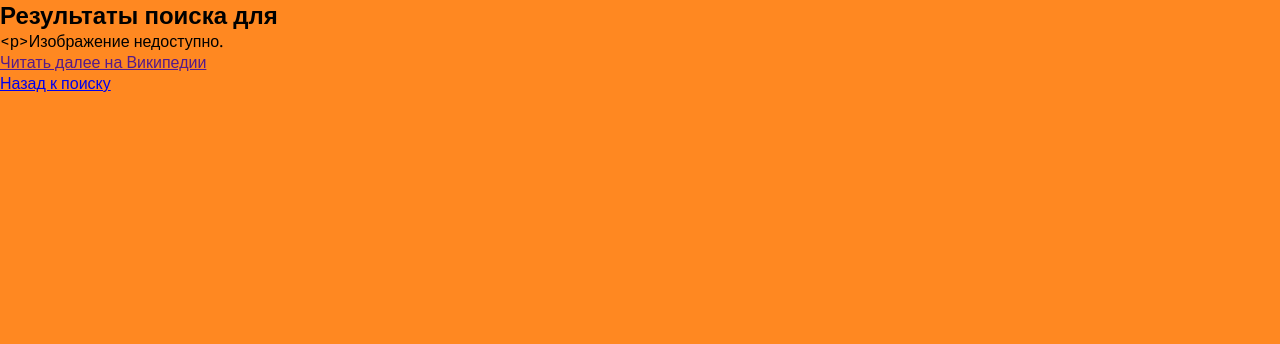
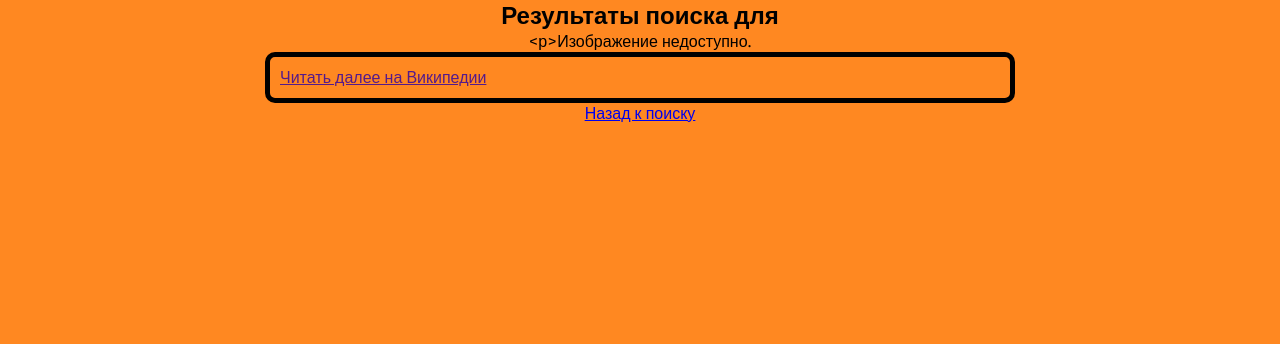
Before and after one commit to yaadtiahh/Zooinfo, a Flask app: template templates/result.html in a window 1280 px wide. Shown: the part 76-420 px from the top of the page. Run offline with Flask 3, Linux system fonts and the light colour scheme; the template is opened without the code that fills it, so the values that code supplies are empty.

Commit message:
сделал дизайн страницы поиска + добавил иконку сайта

```diff
--- a/pars_wiki.py
+++ b/pars_wiki.py
@@ -32,7 +32,7 @@ def wiki_pars_web(animal):
     text = soup_text.find('title')
     photo = soup_photo.find('img')
     photo = photo["src"][2:]
-    info = wikipedia.summary(text, 4)
+    info = wikipedia.summary(text)
     link = f'https://ru.wikipedia.org/wiki/{animal}'
     return photo, link, info
 
--- a/static/css/main.css
+++ b/static/css/main.css
@@ -108,14 +108,14 @@ form {
 }
 
 /* search end */
-
+*{
+ margin: 0;
+ padding: 0;
+}
 
 /* BG start */
 
-*{
-  margin: 0;
-  padding: 0;
-}
+
 section{
   position: relative;
   width: 100%;
@@ -178,6 +178,21 @@ section .air.air4{
     background-position-x: -1000px;
   }
 }
+.info_result{
+    border: solid 5px;
+    border-radius: 10px;
+    justify-content:center;
+    align-items:center;
+    width: 750px;
+    padding: 10px;
+}
+.container{
+    justify-content:center;
+    align-items:center;
+    display:flex;
+    flex-direction: column;
+}
+
 
 /* BG end */
 
--- a/templates/result.html
+++ b/templates/result.html
@@ -9,13 +9,17 @@
   <div class="result">
     <div class="container">
       <h1>Результаты поиска для {{ animal }}</h1>
+      <div class = "img_result">
         {% if image_url %}
           <img src="{{ image_url }}" alt="{{ animal }}">
         {% else %}
           <р>Изображение недоступно.</р>
         {% endif %}
+      </div>
+      <div class="info_result">
         <p>{{ info }}</p>
         <p><a href="{{ article_url }}">Читать далее на Википедии</a></р>
+      </div>
       <p><a href="/home">Назад к поиску</a></р>
     </div>
   </div>
--- a/templates/template.html
+++ b/templates/template.html
@@ -1,6 +1,8 @@
 <!DOCTYPE html>
 <html lang="ru">
 <head>
+  <link rel="icon" href="static/img/FOX1.PNG" type="image/x-icon">
+  <link rel="stylesheet" href="main.css">
   <link rel="preconnect" href="https://fonts.googleapis.com">
   <link rel="preconnect" href="https://fonts.gstatic.com" crossorigin>
   <link href="https://fonts.googleapis.com/css2?family=Space+Grotesk:wght@300..700&display=swap" rel="stylesheet">
```
Also changed, not shown: static/img/FOX1.PNG (added). Lines whose indentation alone changed are shown as unchanged.
